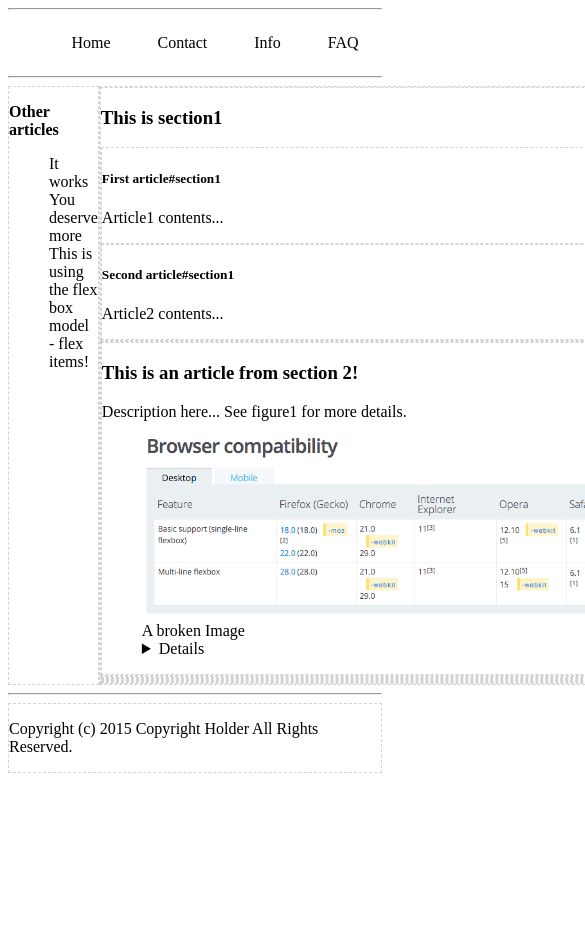
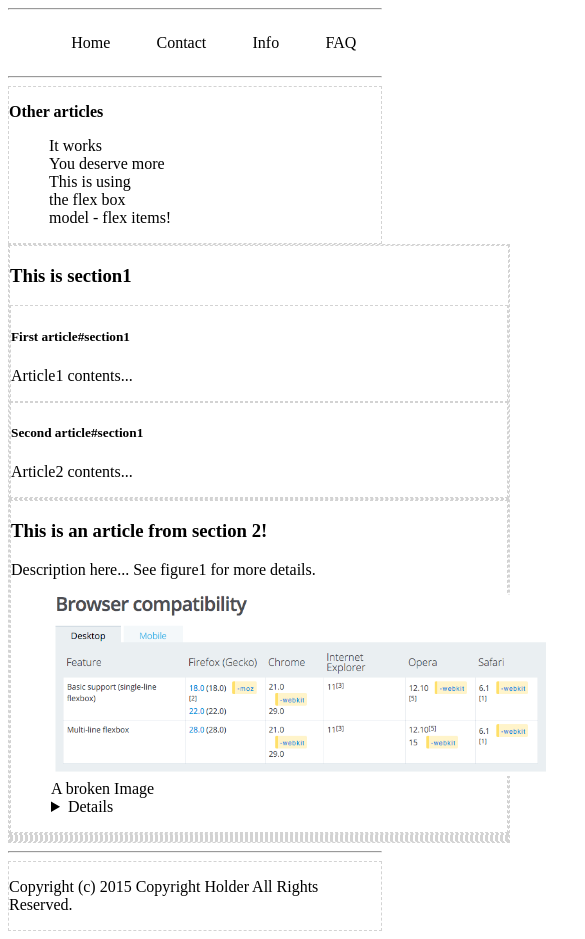
Before and after one commit to ccjoel/flex-box-tryouts, a plain HTML site: page index.html in a window 390 px wide. Shown: the top 939 px of the page, 585 px wide, since content can reach past the window. Before the commit the page ends 844 px from the top, so only its background shows below. Drawn offline with Linux system fonts and the light colour scheme.

Commit message:
flex responsive. final version for now

```diff
--- a/css/main.css
+++ b/css/main.css
@@ -34,16 +34,23 @@ footer {
 }
 main {
   order: 2;
+  min-width: 500px;
 }
 aside {
   order: 1;
 }
-.auto-responsive {}
+.auto-responsive {
+  flex-wrap: wrap;
+}
 .auto-responsive > main {
-  flex: 3 1 80%;
+  flex: 1 1 70%;
 }
 .auto-responsive > aside {
-  flex: 3 1 20%;
+  flex: 1 1 20%;
+}
+
+.nav-last {
+  flex: 0 1 10%;
 }
 
 /* --------------------------------------------- */
--- a/index.html
+++ b/index.html
@@ -24,7 +24,7 @@
         </li>
         <li>Info
         </li>
-        <li>FAQ
+        <li class="nav-last">FAQ
         </li>
       </ul>
     </nav>
```
